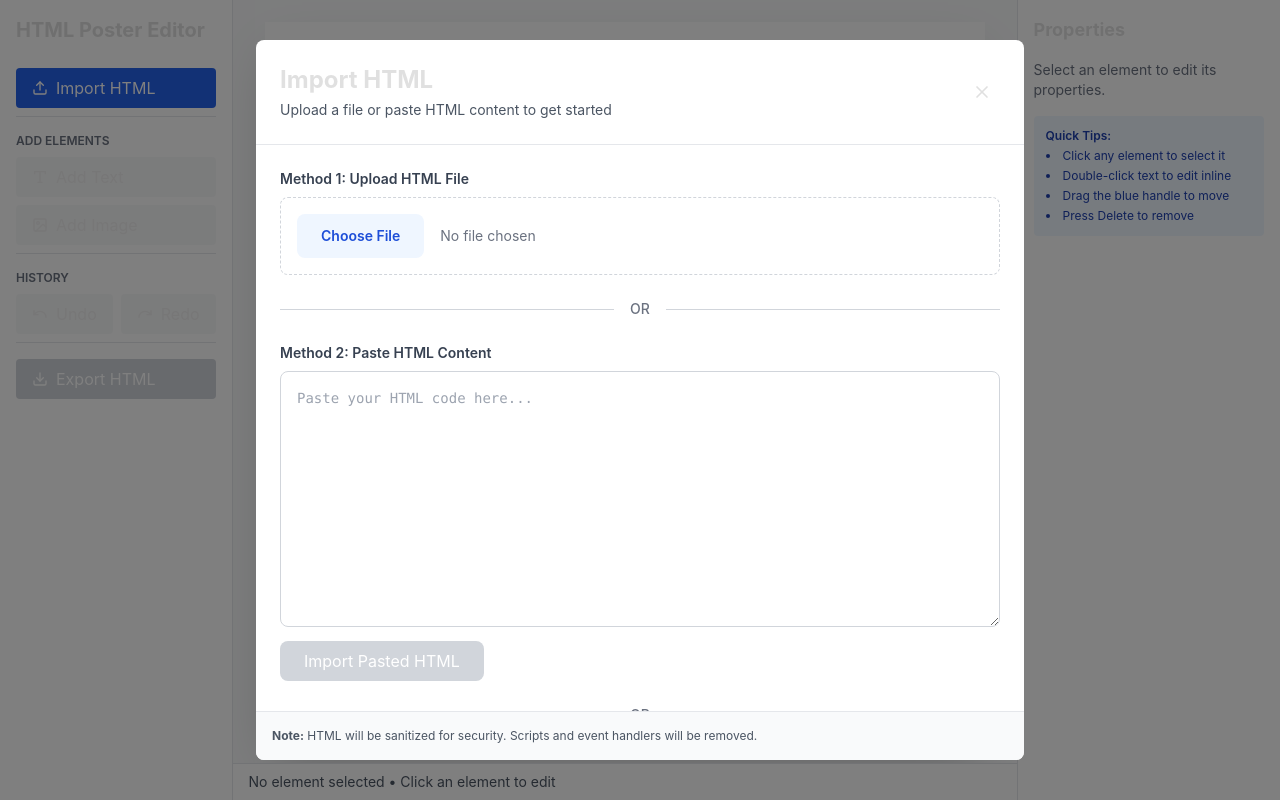
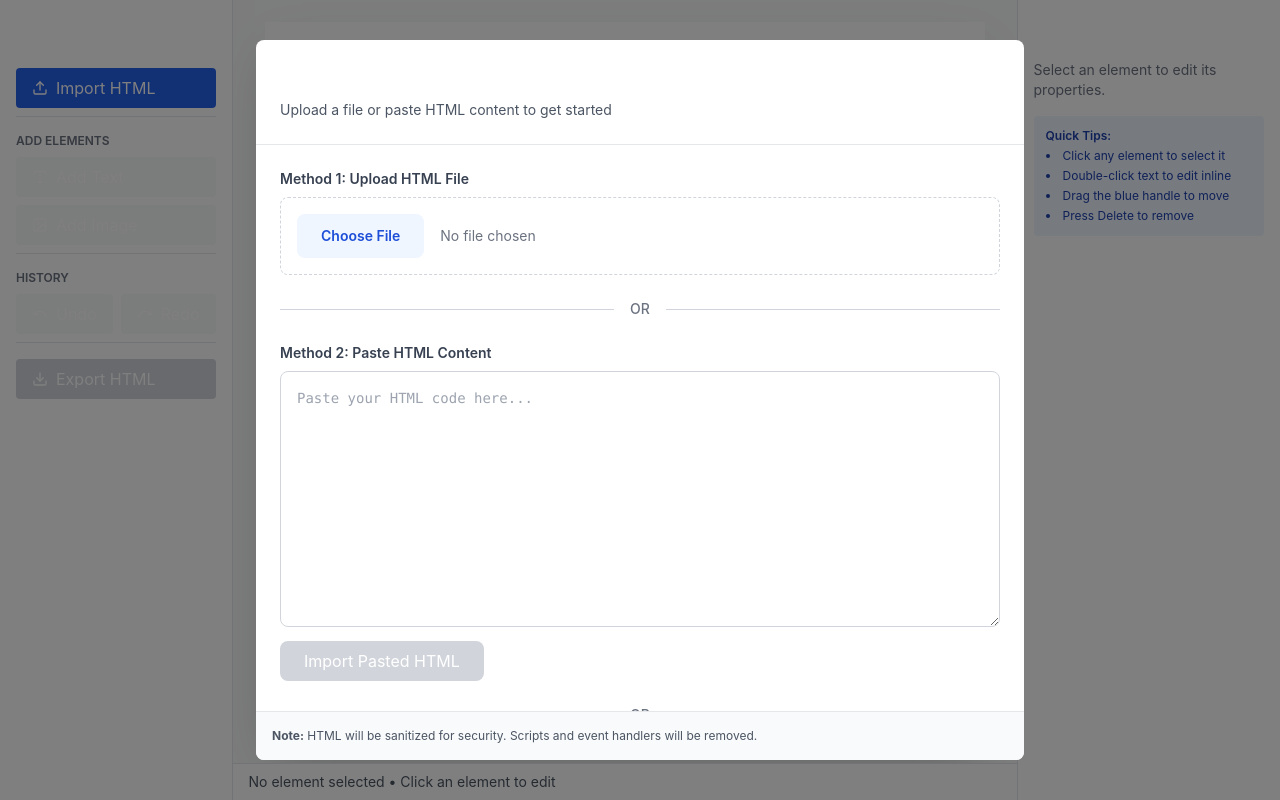
Before and after one commit to ankurojha834/editable-html-poster, a Next.js app: page / in a window 1280 px wide. Built offline with nearby package versions, Linux system fonts and the light colour scheme.

Commit message:
Change color scheme to black and white

```diff
--- a/src/app/globals.css
+++ b/src/app/globals.css
@@ -3,16 +3,17 @@
 @tailwind utilities;
 
 :root {
-  --background: #121212; /* dark gray background */
-  --foreground: #e0e0e0; /* light gray text */
+  --background: #000000; /* pure black */
+  --foreground: #ffffff; /* white text */
 }
 
 @media (prefers-color-scheme: dark) {
   :root {
-    --background: #0a0a0a; /* almost black background */
-    --foreground: #f5f5f5; /* bright text for contrast */
+    --background: #000000; /* pure black for dark mode */
+    --foreground: #ffffff; /* bright white text */
   }
 }
+
 
 body {
   color: var(--foreground);
```
